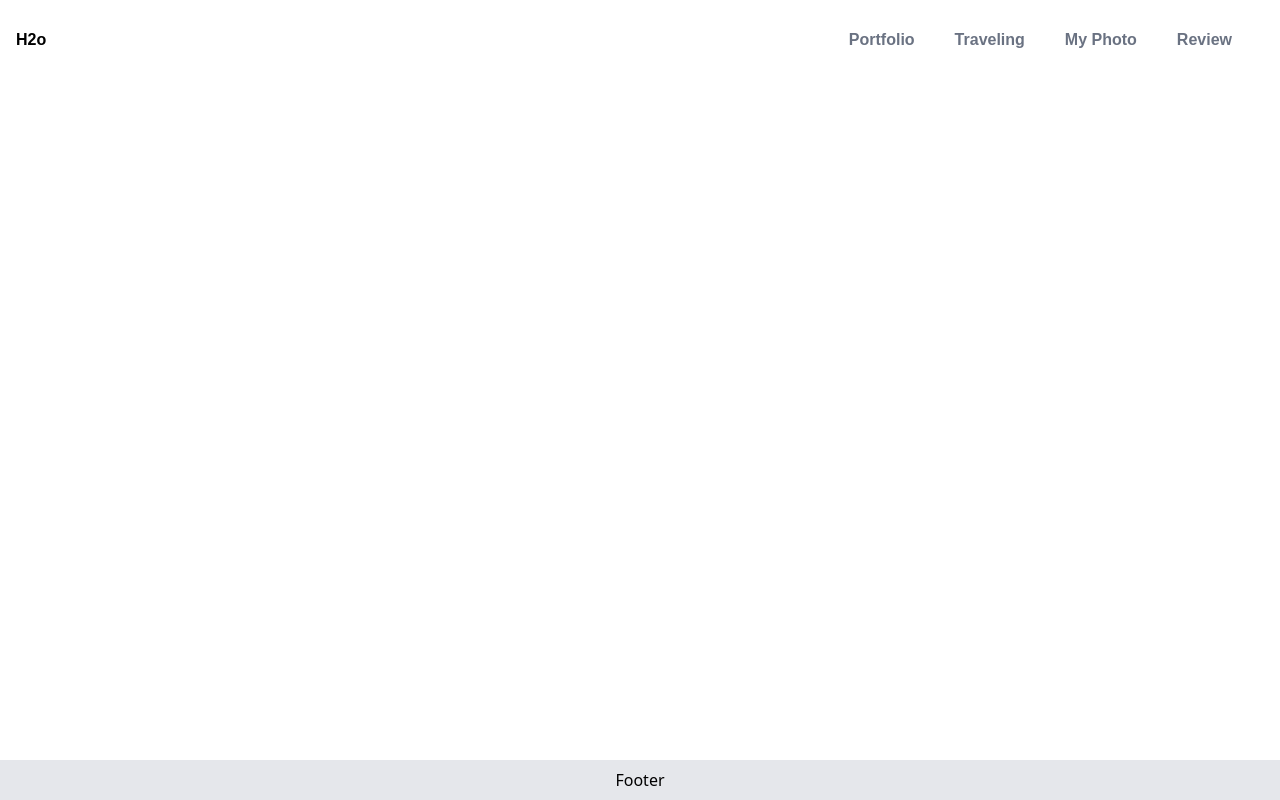
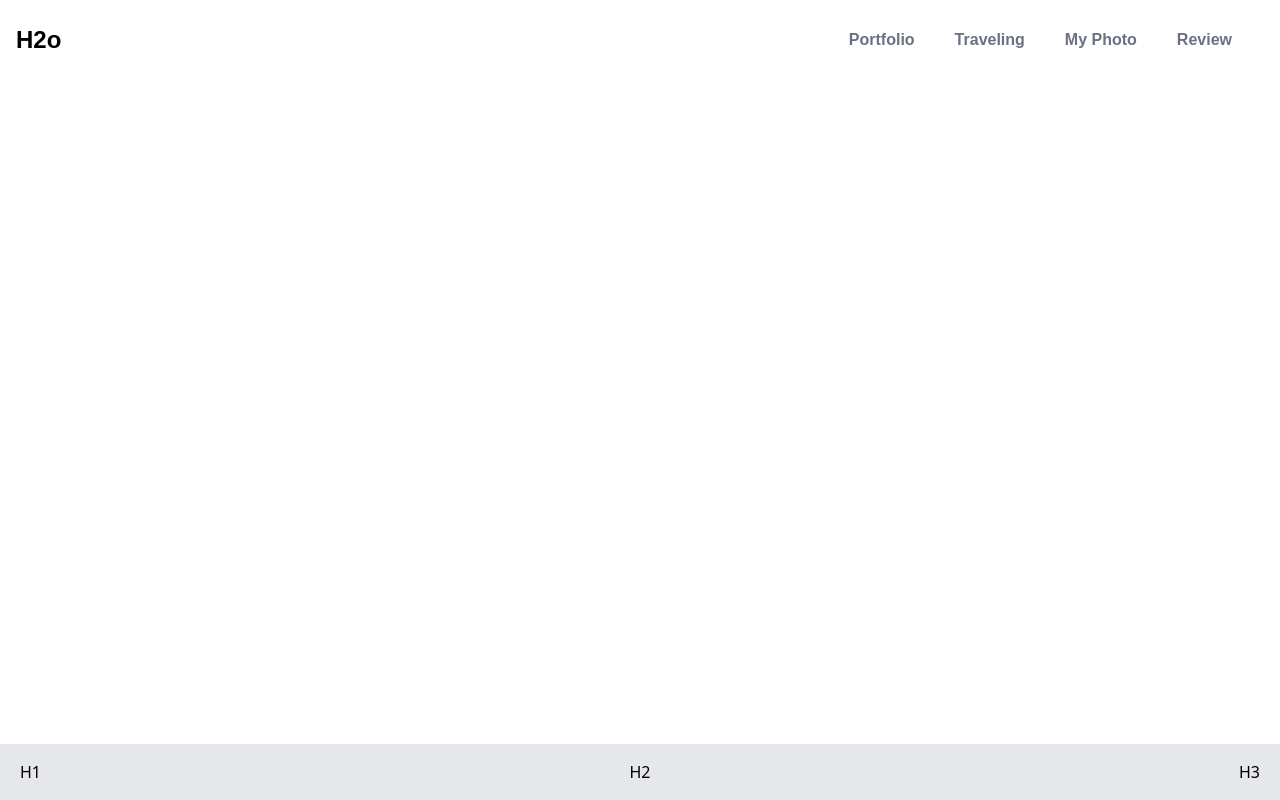
Before and after one commit to H2oZN/H-Project, a Next.js app: page / in a window 1280 px wide. Built offline with nearby package versions, Linux system fonts and the light colour scheme; a web font is replaced by a local one.

Commit message:
commit to save

```diff
--- a/Components/Footer.js
+++ b/Components/Footer.js
@@ -1,7 +1,11 @@
-import React from 'react';
+import React from "react";
 
 export default function Footer() {
-    return (
-        <div className='fixed bottom-0 w-full bg-gray-200 p-2 text-center'>Footer</div>
-    );
+  return (
+    <div className="fixed bottom-0 w-full flex flex-row justify-between py-4 px-5 bg-gray-200 ">
+      <div>H1</div>
+      <div>H2</div>
+      <div>H3</div>
+    </div>
+  );
 }
--- a/Components/Header.js
+++ b/Components/Header.js
@@ -4,7 +4,9 @@ import CustomButton from "./CustomButtonHeader";
 export default function Header() {
   return (
     <div className="flex flex-row justify-between p-2 ">
-      <div className="flex items-center mx-2">H2o</div>
+      <button className="flex items-center mx-2 text-2xl hover:text-red-600 transition-colors duration-500">
+        H2o
+      </button>
       <div className="flex items-center flex-row py-5 space-x-10 mx-10">
         <CustomButton>Portfolio</CustomButton>
         <CustomButton>Traveling</CustomButton>
```
